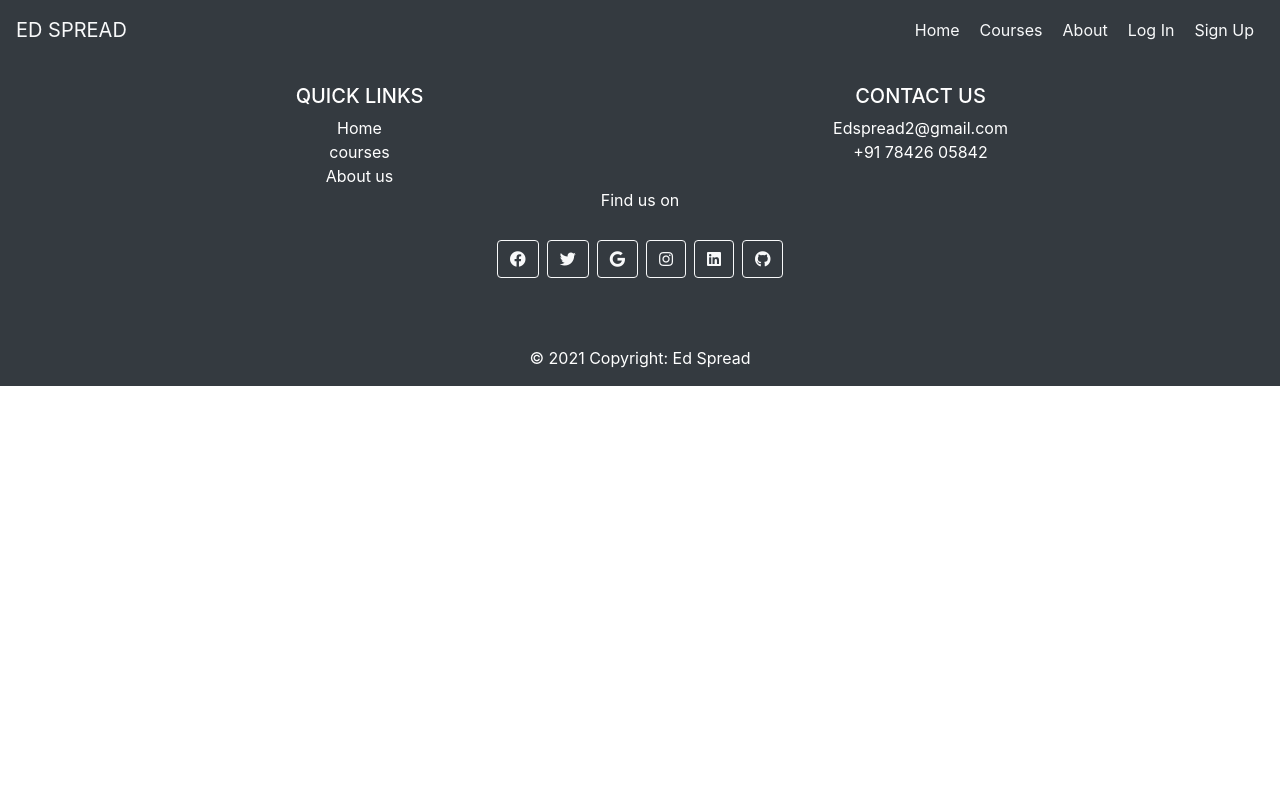
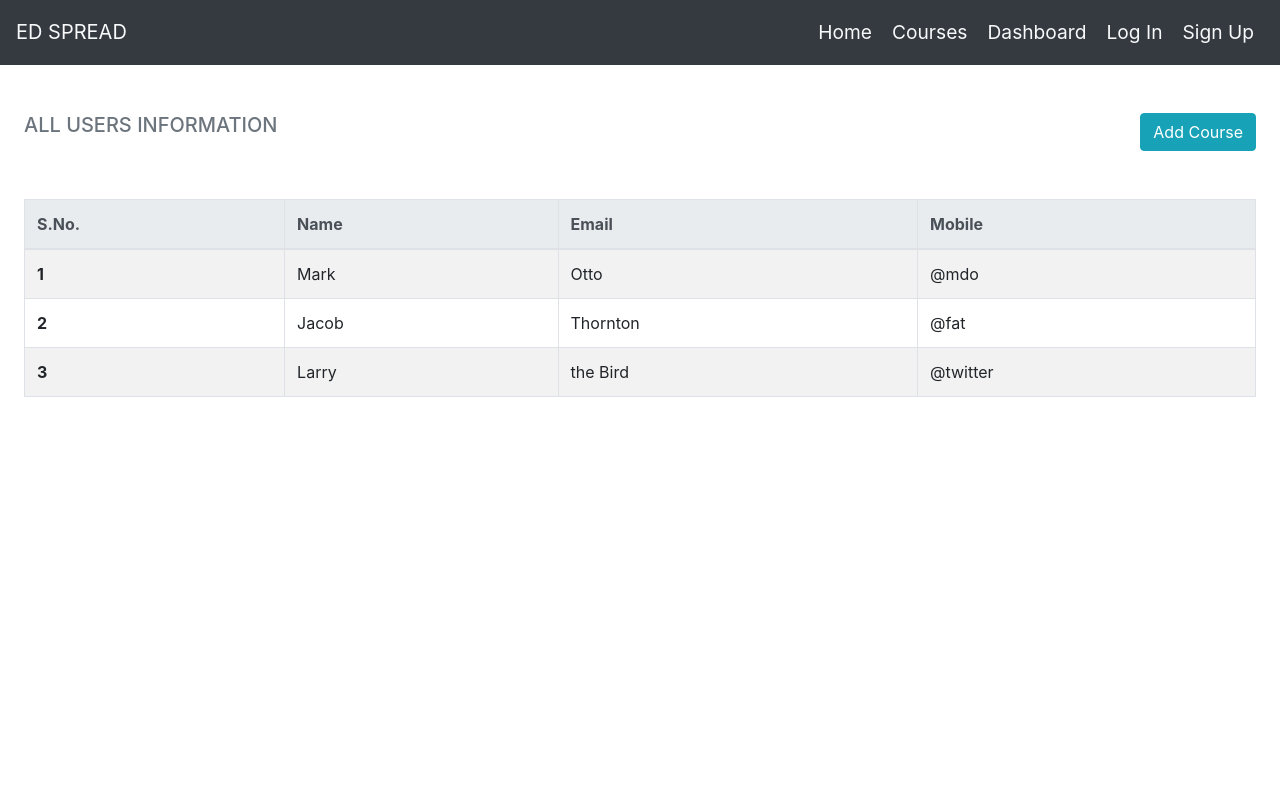
Before and after one commit to arhamathar/ed-spread-frontend, a React (Create React App) app: page /dashboard in a window 1280 px wide. Shown: the top 800 px of the page. Built offline with nearby package versions, Linux system fonts and the light colour scheme.

Commit message:
dummy dashboard completed

```diff
--- /dev/null
+++ b/src/Pages/Dashboard/index.js
@@ -0,0 +1,47 @@
+import React from "react";
+import { Button, Table } from "reactstrap";
+
+const Dashboard = () => {
+    return (
+        <div className="routes-height">
+            <div className="mt-5 mx-4 d-flex justify-content-between">
+                <p className="h5 text-muted">ALL USERS INFORMATION</p>
+                <Button color="info">Add Course</Button>
+            </div>
+            <div className="mx-4">
+                <Table striped bordered className="my-5">
+                    <thead className="thead-light">
+                        <tr>
+                            <th>S.No.</th>
+                            <th>Name</th>
+                            <th>Email</th>
+                            <th>Mobile</th>
+                        </tr>
+                    </thead>
+                    <tbody>
+                        <tr>
+                            <th scope="row">1</th>
+                            <td>Mark</td>
+                            <td>Otto</td>
+                            <td>@mdo</td>
+                        </tr>
+                        <tr>
+                            <th scope="row">2</th>
+                            <td>Jacob</td>
+                            <td>Thornton</td>
+                            <td>@fat</td>
+                        </tr>
+                        <tr>
+                            <th scope="row">3</th>
+                            <td>Larry</td>
+                            <td>the Bird</td>
+                            <td>@twitter</td>
+                        </tr>
+                    </tbody>
+                </Table>
+            </div>
+        </div>
+    );
+};
+
+export default Dashboard;
--- a/src/components/navbar.js
+++ b/src/components/navbar.js
@@ -6,6 +6,10 @@ import {
     NavbarBrand,
     Nav,
     NavItem,
+    DropdownItem,
+    DropdownMenu,
+    DropdownToggle,
+    UncontrolledDropdown,
 } from "reactstrap";
 import { NavLink } from "react-router-dom";
 
@@ -16,11 +20,14 @@ const Navba = () => {
 
     return (
         <div>
-            <Navbar className="bg-dark" light expand="md">
+            <Navbar className="bg-dark navbar-dark" light expand="md">
                 <NavbarBrand className="text-light">ED SPREAD</NavbarBrand>
                 <NavbarToggler onClick={toggle} />
                 <Collapse isOpen={isOpen} navbar>
-                    <Nav className="ml-auto text-light" navbar>
+                    <Nav
+                        className="ml-auto text-light d-flex align-items-center largeText"
+                        navbar
+                    >
                         <NavItem>
                             <NavLink className="text-light" to="/">
                                 Home
@@ -32,8 +39,8 @@ const Navba = () => {
                             </NavLink>
                         </NavItem>
                         <NavItem>
-                            <NavLink className="text-light" to="/about">
-                                About
+                            <NavLink className="text-light" to="/dashboard">
+                                Dashboard
                             </NavLink>
                         </NavItem>
                         <NavItem>
--- a/src/index.css
+++ b/src/index.css
@@ -19,6 +19,14 @@ code {
 }
 .nav-item {
     padding: 10px;
+}
+
+.routes-height {
+    height: 92vh;
+}
+
+.largeText {
+    font-size: 1.2rem;
 }
 
 .nav-item a {
--- a/src/routes.js
+++ b/src/routes.js
@@ -3,18 +3,22 @@ import { Switch, Route } from "react-router-dom";
 import Login from "./Pages/auth/login";
 import Signup from "./Pages/auth/signup";
 import Courses from "./Pages/courses";
+import Dashboard from "./Pages/Dashboard";
 
 const Routes = () => {
     return (
         <Switch>
-            <Route path='/login'>
+            <Route path="/login">
                 <Login />
             </Route>
-            <Route path='/signup'>
+            <Route path="/signup">
                 <Signup />
             </Route>
-            <Route path='/courses'>
+            <Route path="/courses">
                 <Courses />
+            </Route>
+            <Route path="/dashboard">
+                <Dashboard />
             </Route>
         </Switch>
     );
```
